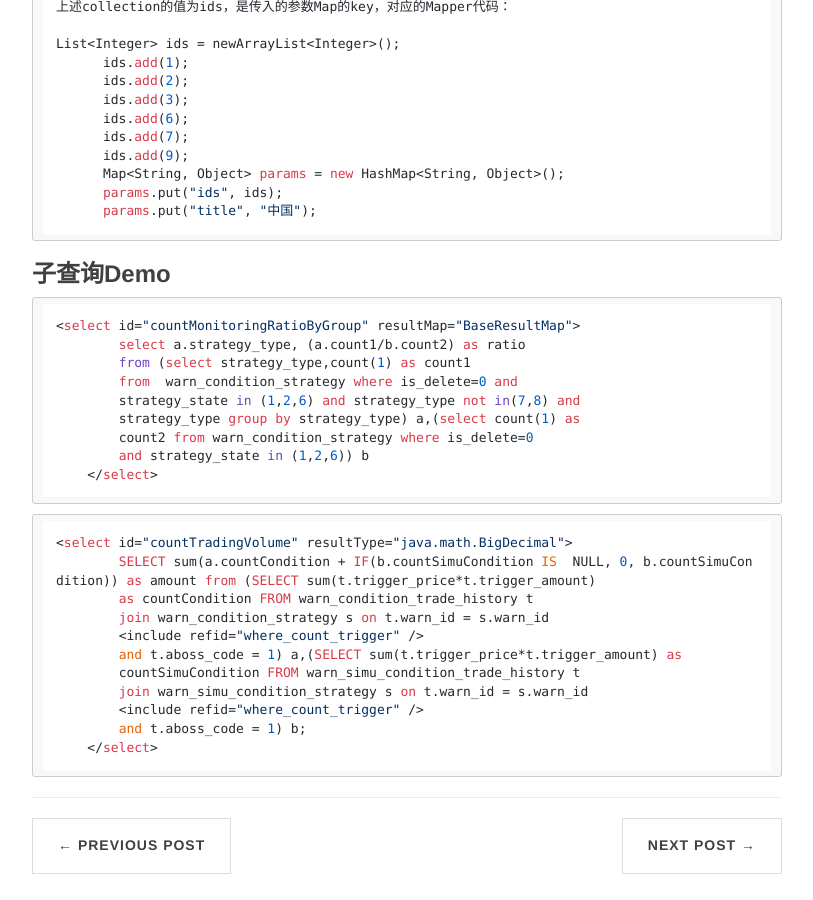
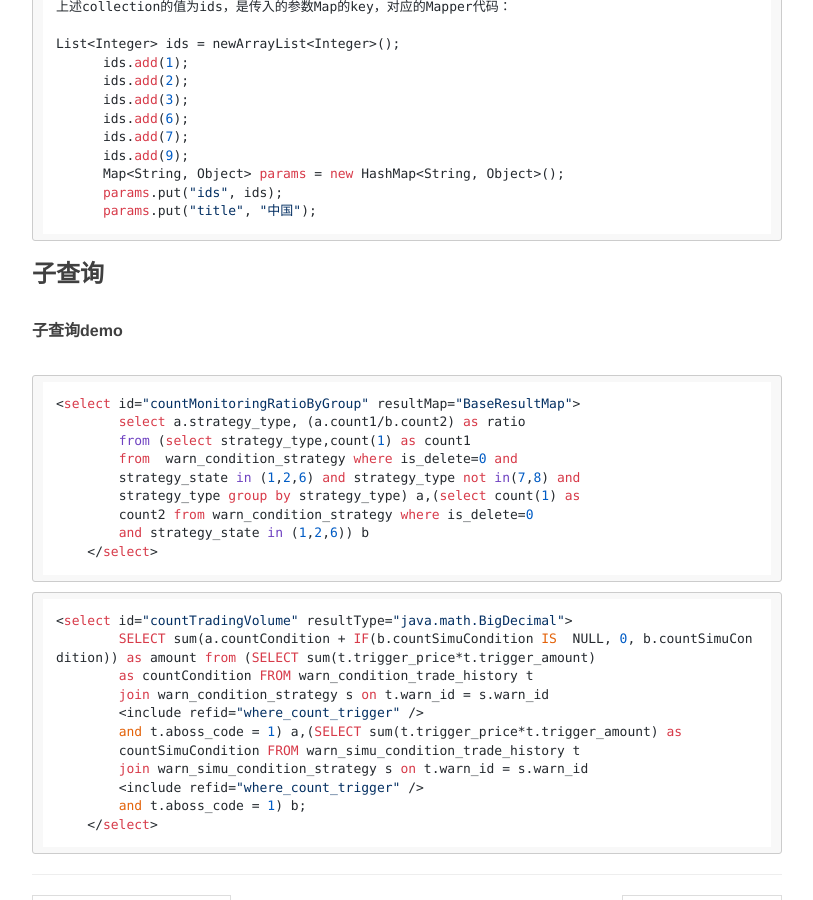
Before and after one commit to ZhouJianBoPro/ZhouJianBoPro.github.io, a Jekyll site: the page built from _posts/2018-03-16-mybatis.md, in a window 1280 px wide and 900 px high, scrolled down 1213 px. Shown: the whole window, without its empty margins (233-1046 px from the left). Built offline with Jekyll 4.4.1, drawn with Linux system fonts in a browser that asks for light colours; nearby versions of some CDN libraries; comment, search, counter and statistics services are not loaded.

Commit message:
defalut commit；

````diff
--- a/_posts/2018-03-16-mybatis.md
+++ b/_posts/2018-03-16-mybatis.md
@@ -51,7 +51,10 @@ List<Integer> ids = newArrayList<Integer>();
       params.put("title", "中国");
 ```
 
-### 子查询Demo
+### 子查询
+
+**子查询demo**
+
 ```$xslt
 <select id="countMonitoringRatioByGroup" resultMap="BaseResultMap">
         select a.strategy_type, (a.count1/b.count2) as ratio
````
